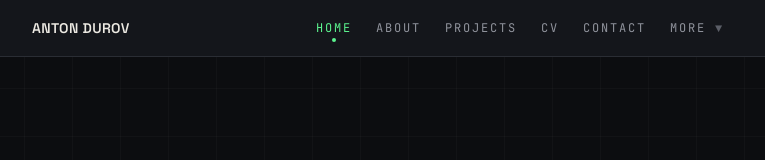
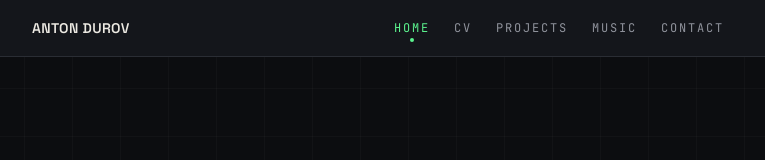
Before and after one commit to antondurov/portfolio-website, a React (Vite) app: page / in a window 1280 px wide. Shown: the top 160 px of the page, without its empty margins (256-1021 px from the left). Built offline with nearby package versions, Linux system fonts and the light colour scheme.

Commit message:
Restructured navbar - removed "more" for now.

```diff
--- a/src/components/Navbar.tsx
+++ b/src/components/Navbar.tsx
@@ -1,6 +1,6 @@
 import { NavLink } from "react-router-dom";
 import { useTranslation } from "react-i18next";
-import { useState } from "react";
+// import { useState } from "react";
 
 const navLinkClass = ({ isActive }: { isActive: boolean }) =>
   `relative px-1.5 py-2 font-mono text-[0.65rem] tracking-[0.1em] uppercase transition-colors sm:px-3 sm:text-xs sm:tracking-[0.15em] ${
@@ -20,7 +20,7 @@ function ActiveDot({ isActive }: { isActive: boolean }) {
 
 function Navbar() {
   const { t } = useTranslation();
-  const [isOpen, setOpen] = useState(false);
+  // const [isOpen, setOpen] = useState(false);
 
   return (
     <nav
@@ -38,9 +38,10 @@ function Navbar() {
         <div className="flex items-center">
           {[
             { to: "/", label: t("Home") },
-            { to: "/about", label: t("About") },
+             // { to: "/about", label: t("About") },
+            { to: "/cv", label: t("CV") },
             { to: "/projects", label: t("Projects") },
-            { to: "/cv", label: t("CV") },
+            { to: "/music", label: t("Music") },
             { to: "/contact", label: t("Contact") },
           ].map((item) => (
             <NavLink role="link" key={item.to} to={item.to} end={item.to === "/"} className={navLinkClass}>
@@ -53,7 +54,7 @@ function Navbar() {
             </NavLink>
           ))}
 
-          <div className="relative">
+          { /* <div className="relative">
             <button
               type="button"
               className="px-2 py-2 font-mono text-xs tracking-[0.15em] text-text-muted uppercase transition-colors hover:text-text sm:px-3"
@@ -76,6 +77,7 @@ function Navbar() {
               </div>
             )}
           </div>
+          */}
         </div>
       </div>
     </nav>
```
Also changed, not shown: 1 other file (tests, documents, lock files or other folders).
